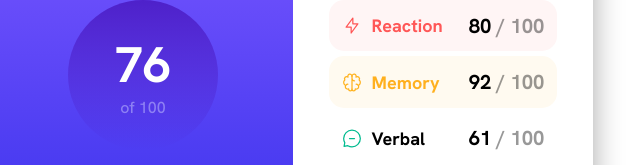
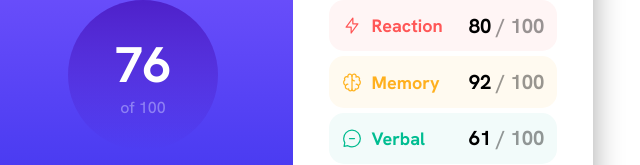
Before and after one commit to xleyzor/results-summary-component, a plain HTML site: page index.html in a window 1280 px wide. Shown: the part 283-448 px from the top of the page, 347-987 px from the left. Drawn offline with nearby package versions, Linux system fonts and the light colour scheme.

Commit message:
Update index.html

```diff
--- a/index.html
+++ b/index.html
@@ -49,7 +49,7 @@
               </div>
               <h3 class="percent">92 <span>/ 100</span></h3>
             </div>
-            <div class="rate-item verbal">
+            <div class="rate-item Verbal">
               <div class="rate-item-text">
                 <img src="images/icon-verbal.svg" alt="verbal" />
                 <h3>Verbal</h3>
```
